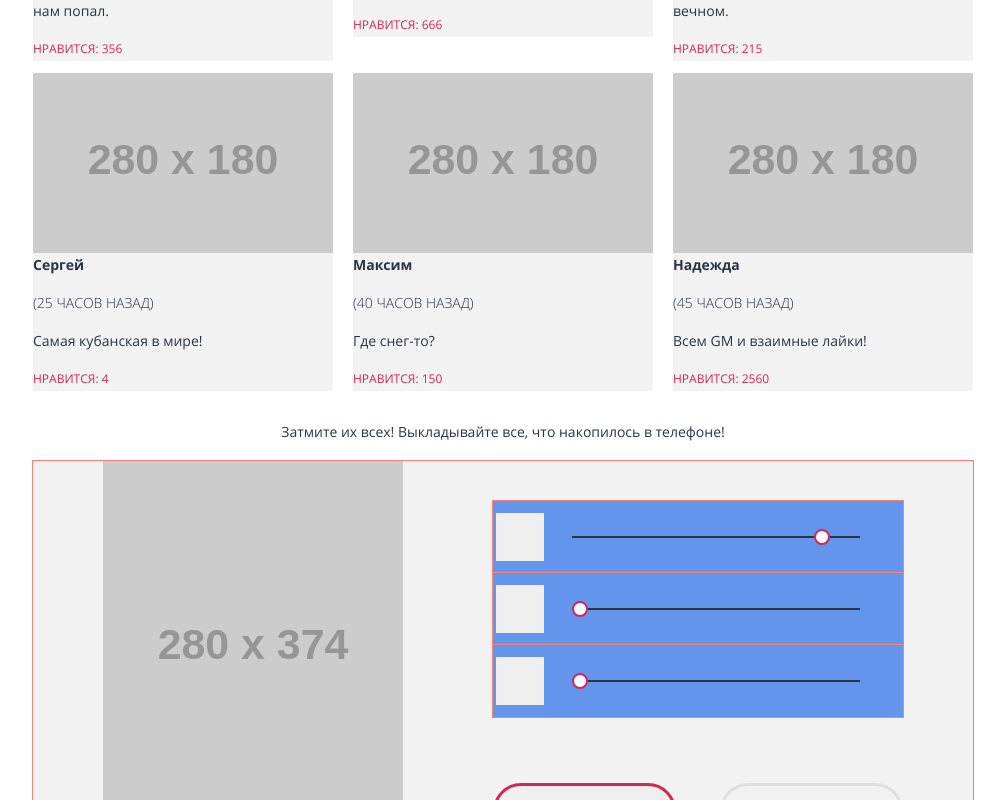
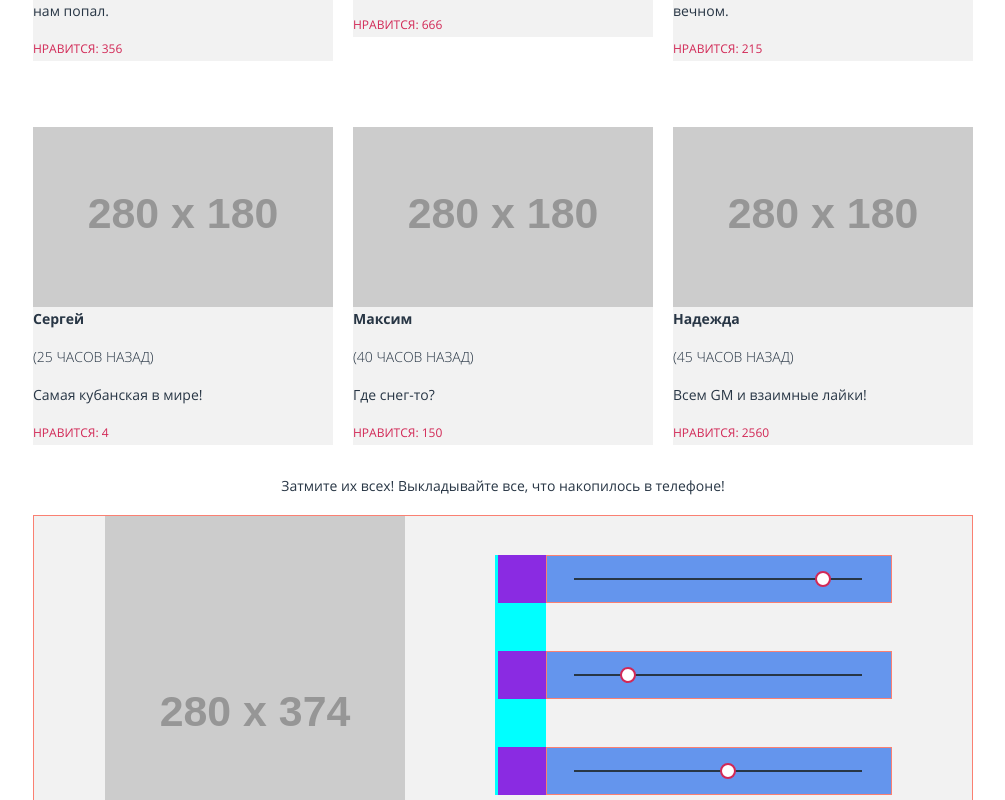
Before and after one commit to nikbritoff/1003411-pink-22, a website: page source/catalog.html in a window 1280 px wide. Shown: the part 800-1600 px from the top of the page, without its empty margins (137-1142 px from the left). Drawn offline with nearby package versions, Linux system fonts and the light colour scheme; files that its build step writes are made by us from their sources; placeholder pictures from the web are drawn by us.

Commit message:
Правка блока фильтров

```diff
--- a/source/catalog.html
+++ b/source/catalog.html
@@ -38,6 +38,7 @@
       <div class="page-info__demonstration demonstration">
         <h1 class="demonstration__slogan">Фотографии пользователей</h1>
       </div>
+    </div>
   </header>
 
   <main class="page__main">
@@ -48,120 +49,122 @@
           ваших?</p>
       </div>
       <div class="users-photos__main-photo  post post--best-of-day">
-        <div class="post__image-wrapper">
-          <a class="post__image-link" href="#">
+        <a class="post__image-wrapper" href="#">
           <img class="post__image" width="320" height="137" src="https://dummyimage.com/320x137/000/00ffc4.jpg"
             alt="Мост в скайпарке">
         </a>
-        </div>
         <div class="post__info description">
           <div class="description__info">
             <b class="description__author">Анна</b>
-            <p class="description__time">(5 минут назад)</p>
+            <p class="description__time">
+              <time datetime="2021-04-25 18:55">(5 минут назад)</time>
+            </p>
           </div>
           <p class="description__text">Прыгать или нет? Напишите в комментарии свой совет и смотрите прямую трансляцию
             в перископе, задавайте свои вопросы!</p>
           <p class="description__likes">Нравится: 215</p>
         </div>
       </div>
+      <div class="users-photos__wrapper">
       <ul class="users-photos__list">
         <li class="users-photos__item post">
-          <div class="post__image-wrapper">
-            <a class="post__image-link" href="#">
+          <a class="post__image-wrapper" href="#">
             <img class="post__image" width="280" height="180" src="https://dummyimage.com/280x180/000/00ffc4.jpg"
               alt="Фотоссесия">
           </a>
-          </div>
           <div class="post__info description">
             <div class="description__info">
               <b class="description__author">Левон</b>
-              <p class="description__time">(5 часов назад)</p>
+              <p class="description__time">
+                <time datetime="2021-04-25 14:00">(5 часов назад)</time>
+              </p>
             </div>
             <p class="description__text">Вчера он на луну летал, сегодня в руки к нам попал.</p>
             <p class="description__likes">Нравится: 356</p>
         </div>
         </li>
         <li class="users-photos__item post">
-          <div class="post__image-wrapper">
-            <a class="post__image-link" href="#">
+          <a class="post__image-wrapper" href="#">
             <img class="post__image" width="280" height="180" src="https://dummyimage.com/280x180/000/00ffc4.jpg"
               alt="Барабаны">
           </a>
-          </div>
           <div class="post__info description">
             <div class="description__info">
               <b class="description__author">Антон</b>
-              <p class="description__time">(12 часов назад)</p>
+              <p class="description__time">
+                <time datetime="2021-04-25 07:00">(12 часов назад)</time>
+              </p>
             </div>
             <p class="description__text">Соседи будут рады!</p>
             <p class="description__likes">Нравится: 666</p>
           </div>
         </li>
         <li class="users-photos__item post">
-          <div class="post__image-wrapper">
-            <a class="post__image-link" href="#">
+          <a class="post__image-wrapper" href="#">
             <img class="post__image" width="280" height="180" src="https://dummyimage.com/280x180/000/00ffc4.jpg"
               alt="Крыша из стекла">
           </a>
-          </div>
           <div class="post__info description">
             <div class="description__info">
               <b class="description__author">Борис</b>
-              <p class="description__time">(20 часов назад)</p>
+              <p class="description__time">
+                <time datetime="2021-04-24 23:00">(20 часов назад)</time>
+              </p>
             </div>
             <p class="description__text">Здесь могла быть ваша цитата о высоком и вечном.</p>
             <p class="description__likes">Нравится: 215</p>
           </div>
         </li>
         <li class="users-photos__item post">
-          <div class="post__image-wrapper">
-            <a class="post__image-link" href="#">
+          <a class="post__image-wrapper" href="#">
             <img class="post__image" width="280" height="180" src="https://dummyimage.com/280x180/000/00ffc4.jpg"
               alt="Прилавок">
           </a>
-        </div>
           <div class="post__info description">
             <div class="description__info">
               <b class="description__author">Сергей</b>
-              <p class="description__time">(25 часов назад)</p>
+              <p class="description__time">
+                <time datetime="2021-04-24 18:00">(25 часов назад)</time>
+              </p>
             </div>
             <p class="description__text">Самая кубанская в мире!</p>
             <p class="description__likes">Нравится: 4</p>
           </div>
         </li>
         <li class="users-photos__item post">
-          <div class="post__image-wrapper">
-            <a class="post__image-link" href="#">
+          <a class="post__image-wrapper" href="#">
             <img class="post__image" width="280" height="180" src="https://dummyimage.com/280x180/000/00ffc4.jpg"
               alt="Отдых на горе">
           </a>
-          </div>
           <div class="post__info description">
             <div class="description__info">
               <b class="description__author">Максим</b>
-              <p class="description__time">(40 часов назад)</p>
+              <p class="description__time">
+                <time datetime="2021-04-24 03:00">(40 часов назад)</time>
+              </p>
             </div>
             <p class="description__text">Где снег-то?</p>
             <p class="description__likes">Нравится: 150</p>
           </div>
         </li>
         <li class="users-photos__item post">
-          <div class="post__image-wrapper">
-            <a class="post__image-link" href="#">
+          <a class="post__image-wrapper" href="#">
             <img class="post__image" width="280" height="180" src="https://dummyimage.com/280x180/000/00ffc4.jpg"
               alt="Крыло самолета на фоне заката">
           </a>
-          </div>
           <div class="post__info description">
             <div class="description__info">
               <b class="description__author">Надежда</b>
-              <p class="description__time">(45 часов назад)</p>
+              <p class="description__time">
+                <time datetime="2021-04-23 22:00">(45 часов назад)</time>
+              </p>
             </div>
             <p class="description__text">Всем GM и взаимные лайки!</p>
             <p class="description__likes">Нравится: 2560</p>
           </div>
         </li>
       </ul>
+      </div>
     </section>
 
     <section class="upload">
@@ -173,11 +176,19 @@
         <img class="upload__preview" width="280" height="374" src="https://dummyimage.com/280x374/d61cd6/000000.jpg"
           alt="Превью фото">
         <form class="upload__form" action="https://echo.htmlacademy.ru/" method="GET">
+          <div class="upload__tabs">
+            <a class="upload__tab upload__tab--crop" href="filter-crop">
+              <span class="visually-hidden">Обрезать фото</span>
+            </a>
+            <a class="upload__tab upload__tab--fill">
+              <span class="visually-hidden">Закрасить фото</span>
+            </a>
+            <a class="upload__tab upload__tab--contrast">
+              <span class="visually-hidden">Изменить контрастность</span>
+            </a>
+          </div>
           <ul class="upload__form-list">
-            <li class="upload__form-item filter filter--crop">
-              <button class="filter__button filter-button filter-button--crop" type="button">
-                <span class="visually-hidden">Обрезать фото</span>
-              </button>
+            <li class="upload__form-item filter filter--active" id="filter-crop">
               <div class="filter__range">
                 <div class="filter__toggle" style="left: 84%"></div>
               </div>
@@ -185,23 +196,17 @@
                 <input type="number" min="0" max="100" value="83" name="crop">
               </label>
             </li>
-            <li class="upload__form-item filter filter--fill filter--active">
-              <button class="filter__button filter-button filter-button--fill" type="button">
-                <span class="visually-hidden">Закрасить фото</span>
-              </button>
+            <li class="upload__form-item filter" id="filter-fill">
               <div class="filter__range">
-                <div class="filter__toggle"></div>
+                <div class="filter__toggle" style="left: 16%"></div>
               </div>
               <label class="display-none">Закрасить фото
                 <input type="number" min="0" max="100" value="16" name="fill">
               </label>
             </li>
-            <li class="upload__form-item filter filter--contrast">
-              <button class="filter__button filter-button filter-button--contrast" type="button">
-                <span class="visually-hidden">Изменить контрастность</span>
-              </button>
+            <li class="upload__form-item filter" id="filter-contrast">
               <div class="filter__range">
-                <div class="filter__toggle"></div>
+                <div class="filter__toggle" style="left: 51%"></div>
               </div>
               <label class="display-none">Изменить контрастность
                 <input type="number" value="51" min="0" max="100" name="contrast">
--- a/source/sass/blocks/filter.scss
+++ b/source/sass/blocks/filter.scss
@@ -1,19 +1,17 @@
 .filter {
   background-color: cornflowerblue;
   outline: 1px solid salmon;
+  outline-offset: -1px;
 
   @media (min-width: $tablet-width) {
     display: flex;
     align-items: center;
     flex-direction: row;
-    position: relative;
   }
 }
 
 .filter--active .filter__range {
   display: block;
-  left: 20px;
-  bottom: 34px;
 
   @media (min-width: $tablet-width) {
     left: auto;
@@ -30,7 +28,7 @@
 }
 
 .filter__range {
-  position: absolute;
+  position: relative;
   height: 2px;
   width: 240px;
   background-color: $blue-700;
@@ -38,7 +36,7 @@
 
   @media (min-width: $tablet-width) {
     display: block;
-    position: relative;
+    // position: relative;
     // margin-top: auto;
     // margin-bottom: auto;
     width: 202px;
--- a/source/sass/blocks/post.scss
+++ b/source/sass/blocks/post.scss
@@ -19,6 +19,7 @@
 }
 
 .post__image-wrapper {
+  display: flex;
   background-color: $gray-100;
   width: 280px;
   margin-left: auto;
@@ -29,22 +30,7 @@
   }
 }
 
-.post__image-link {
-  display: flex;
-  width: 100%;
-}
-
 .post__image {
   width: 100%;
   object-fit: cover;
 }
-
-.post__info {
-  width: 280px;
-  margin-left: auto;
-  margin-right: auto;
-
-  @media (min-width: $tablet-width) {
-    width: 100%;
-  }
-}
--- a/source/sass/blocks/upload.scss
+++ b/source/sass/blocks/upload.scss
@@ -35,29 +35,38 @@
   @include phone-wrapper;
 
   @media (min-width: $tablet-width) {
-    width: 100%;
+    width: 620px;
     display: grid;
-    grid-template-columns: 300px 275px;
+    grid-template-columns: 300px 1fr;
     column-gap: 45px;
     justify-content: center;
     outline: 1px solid salmon;
+    outline-offset: -1px;
   }
 
   @media (min-width: $desktop-width) {
     width: 940px;
-    grid-template-columns: 300px 410px;
     column-gap: 90px;
+    padding-left: 80px;
+    padding-right: 90px;
   }
 }
 
 .upload__preview {
   width: 100%;
   object-fit: cover;
+
+  @media (min-width: $tablet-width) {
+    min-height: 400px;
+  }
 }
 
 .upload__form {
   @media (min-width: $tablet-width) {
     grid-column: 2 / 3;
+
+    display: grid;
+    grid-template-columns: auto 1fr;
   }
 }
 
@@ -65,11 +74,10 @@
   list-style: none;
   margin: 0;
   margin-top: 40px;
-  margin-bottom: 38px;
+  // margin-bottom: 38px;
   padding: 0;
   padding-bottom: 70px;
   display: flex;
-  position: relative;
 
   @media (min-width: $tablet-width) {
     display: block;
@@ -81,12 +89,25 @@
   margin: 0 auto;
 
   @media (min-width: $tablet-width) {
-    padding-top: 12px;
-    padding-bottom: 12px;
+    padding-top: 11px;
+    padding-bottom: 11px;
+  }
+
+  @media (min-width: $desktop-width) {
+    padding-top: 23px;
+    padding-bottom: 23px;
+  }
+}
+
+.upload__form-item + .upload__form-item {
+  @media (min-width: $tablet-width) {
+    margin-top: 48px;
   }
 }
 
 .upload_buttons-wrapper {
+  grid-column: 1 / -1;
+
   @media (min-width: $desktop-width) {
     display: grid;
     grid-template-columns: 183px 183px;
@@ -116,3 +137,53 @@
     margin-top: 0;
   }
 }
+
+.upload__tabs {
+  background-color: aqua;
+  display: flex;
+  justify-content: space-between;
+  align-items: center;
+  padding: 0;
+  width: 206px;
+  margin-left: auto;
+  margin-right: auto;
+
+  @media (min-width: $tablet-width) {
+    flex-direction: column;
+    justify-content: flex-start;
+    margin-top: 40px;
+    width: auto;
+  }
+}
+
+.upload__tab {
+  display: flex;
+  padding: 0;
+  justify-content: center;
+  align-items: center;
+  width: 48px;
+  height: 48px;
+  background-position: center;
+  background-repeat: no-repeat;
+  cursor: pointer;
+  border: none;
+  background-color: blueviolet;
+  margin: 0;
+
+  @media (min-width: $tablet-width) {
+    margin-left: 3px;
+    width: 24px;
+    height: 24px;
+  }
+
+  @media (min-width: $desktop-width) {
+    width: 48px;
+    height: 48px;
+  }
+}
+
+.upload__tab + .upload__tab {
+  @media (min-width: $tablet-width) {
+    margin-top: 48px;
+  }
+}
--- a/source/sass/blocks/users-photos.scss
+++ b/source/sass/blocks/users-photos.scss
@@ -24,19 +24,21 @@
 
   @media (min-width: $tablet-width) {
     display: grid;
-    grid-template-columns: 300px 300px;
+    grid-template-columns: repeat(2, 1fr);
     column-gap: 20px;
+    row-gap: 20px;
     justify-content: center;
   }
 
   @media (min-width: $desktop-width) {
-    display: grid;
-    grid-template-columns: repeat(3, 300px);
+    grid-template-columns: repeat(3, 1fr);
+    row-gap: 54px;
   }
 }
 
-.users-photos__item {
-  @media (min-width: $tablet-width) {
-    width: 300px;
-  }
-}
+// .users-photos__item {
+//   @media (min-width: $tablet-width) {
+//     width: 100%;
+//     height: 100%;
+//   }
+// }
```
Lines whose indentation alone changed are shown as unchanged.
